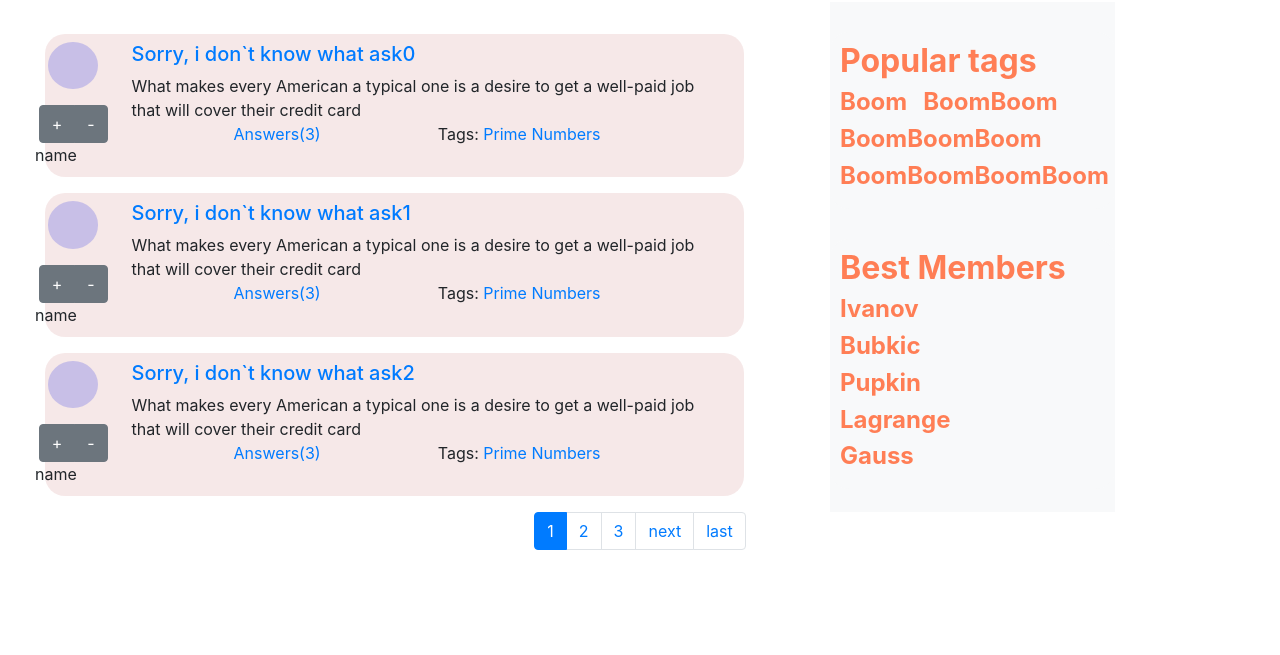
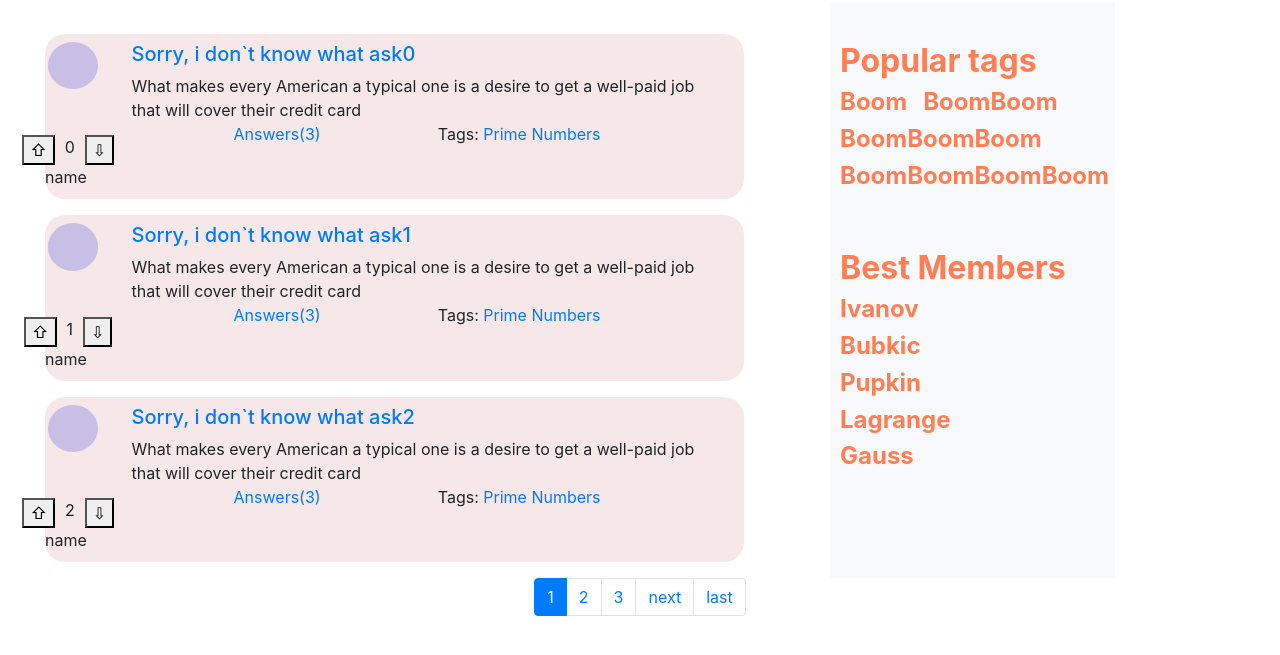
Before and after one commit to AzisHop/web-TP-sem_1, a Django app: page / in a window 1280 px wide. Shown: the part 78-733 px from the top of the page. Run offline with Django 3.2, Linux system fonts and the light colour scheme; some libraries are stand-ins or nearby versions.

Commit message:
hw1+hw2 done2

```diff
--- a/stogramm/main/static/main/css/style.css
+++ b/stogramm/main/static/main/css/style.css
@@ -114,3 +114,8 @@ border: 1px solid gray;
 padding: 10px;
 border-radius: 20px;
 }
+
+.btnQQ, .likesQQ {
+	margin-right: 10px;
+	margin-top: 30px;
+}
--- a/stogramm/main/templates/main/inc/question.html
+++ b/stogramm/main/templates/main/inc/question.html
@@ -11,10 +11,11 @@
                     <!-- WARNING: тут должны быть лайки -->
                     <div class="row mt-3">
                         <div class="btn-group mx-auto my-auto">
-                    <button type="button" class="btn btn-secondary">+</button>
-                    <button type="button" class="btn btn-secondary">-</button>
+                            <button class="btnQQ">⇧</button>
+                            <div class="likesQQ">{{ question.rating }}</div>
+                            <button class="btnQQ">⇩</button>
                         </div>
-                    <div style="margin-left: 20px">name</div>
+                        <div style="margin-left: 30px">name</div>
                     </div>
 
                 </div>
```
Lines whose indentation alone changed are shown as unchanged.
